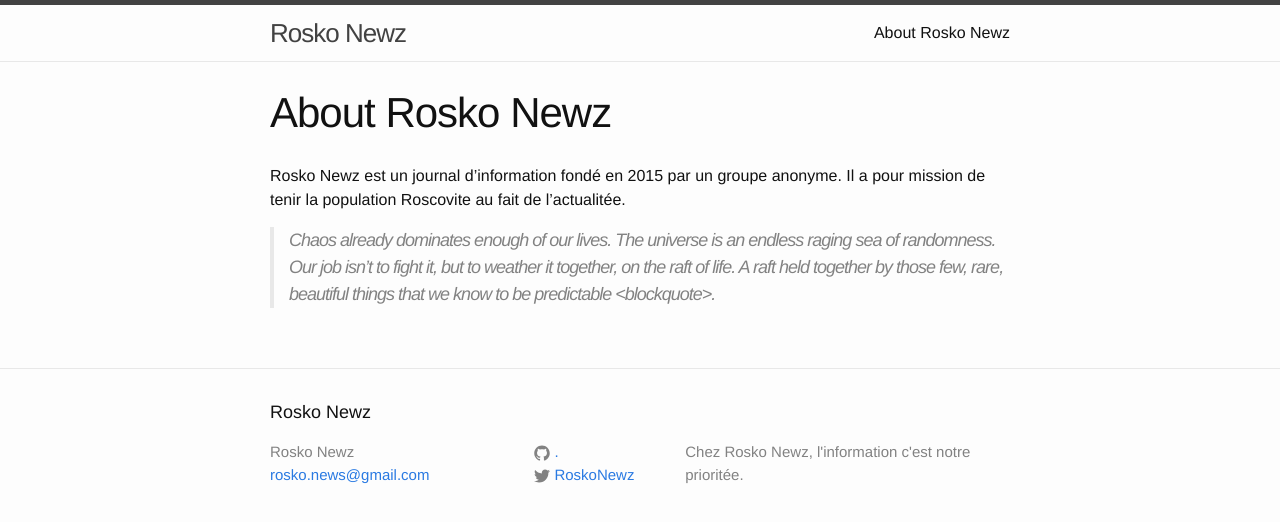
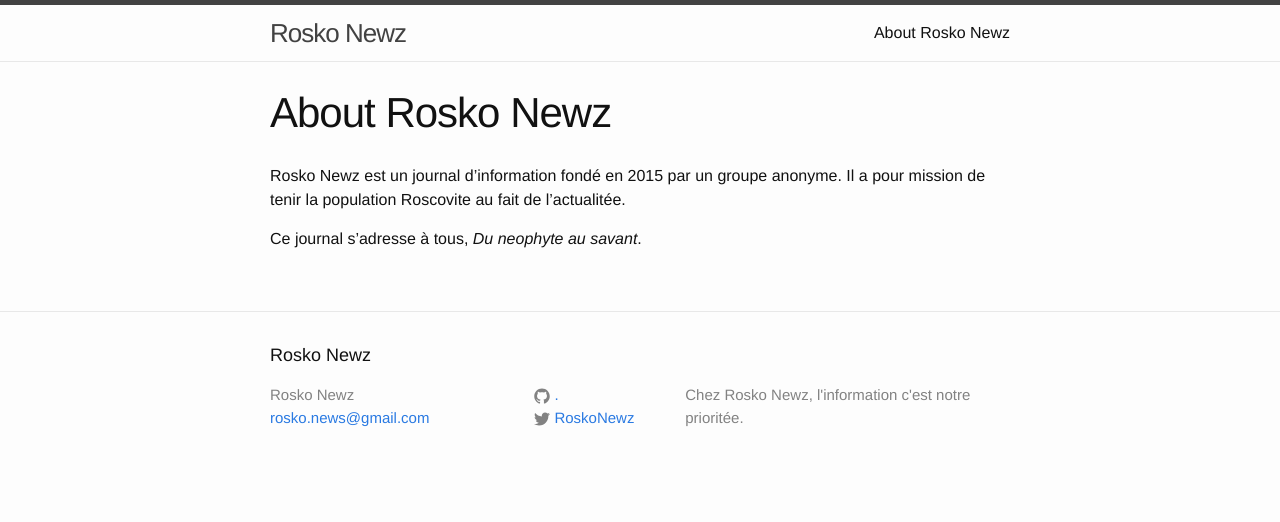
Before and after one commit to RoskoNewz/RoskoNewz.github.io, a Jekyll site: the page built from about.md, in a window 1280 px wide. Shown: the top 522 px of the page. Built offline with Jekyll 4.4.1, drawn with Linux system fonts in a browser that asks for light colours.

Commit message:
Update about.md

```diff
--- a/about.md
+++ b/about.md
@@ -7,4 +7,4 @@ permalink: /about/
 Rosko Newz est un journal d'information fondé en 2015 par un groupe anonyme.
 Il a pour mission de tenir la population Roscovite au fait de l'actualitée.
 
->Chaos already dominates enough of our lives. The universe is an endless raging sea of randomness. Our job isn't to fight it, but to weather it together, on the raft of life. A raft held together by those few, rare, beautiful things that we know to be predictable <blockquote>.
+Ce journal s'adresse à tous, *Du neophyte au savant*.
```
